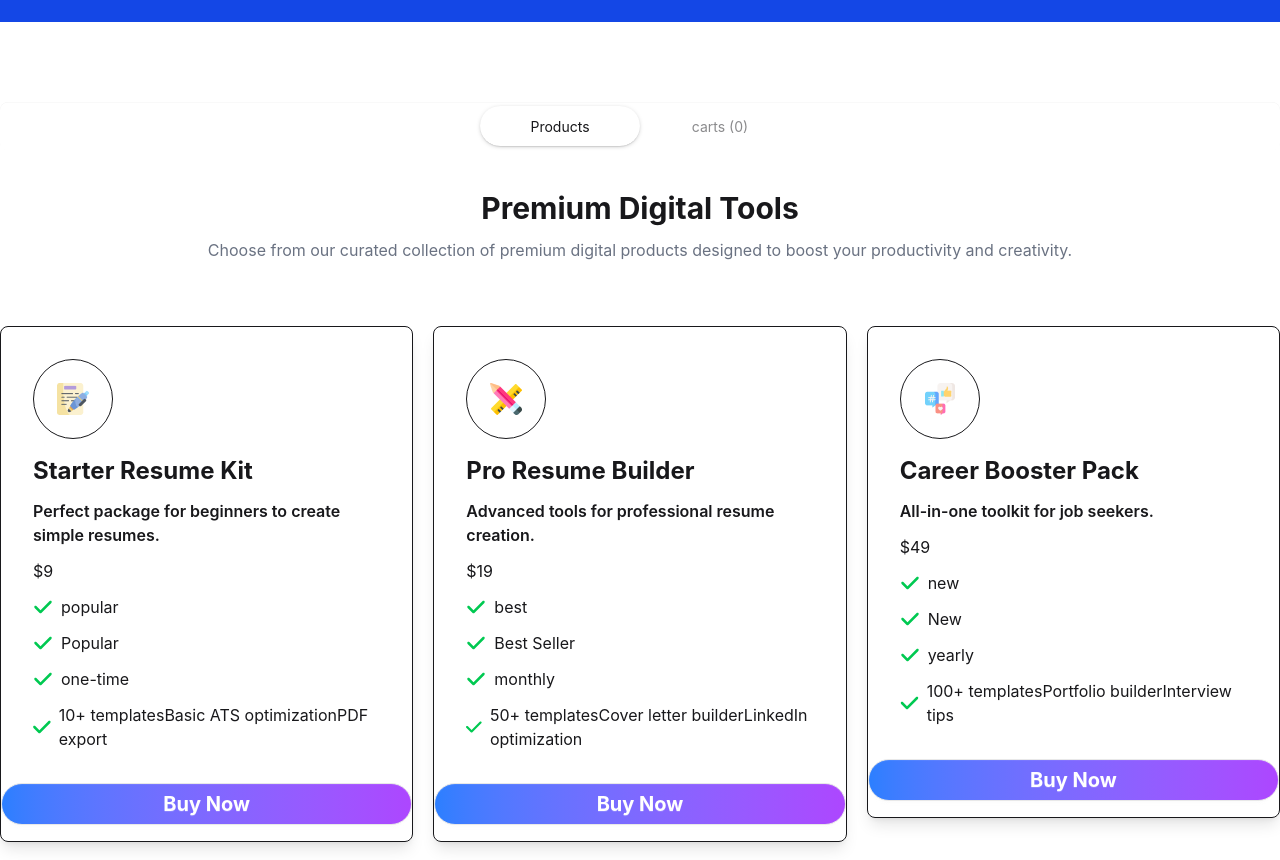
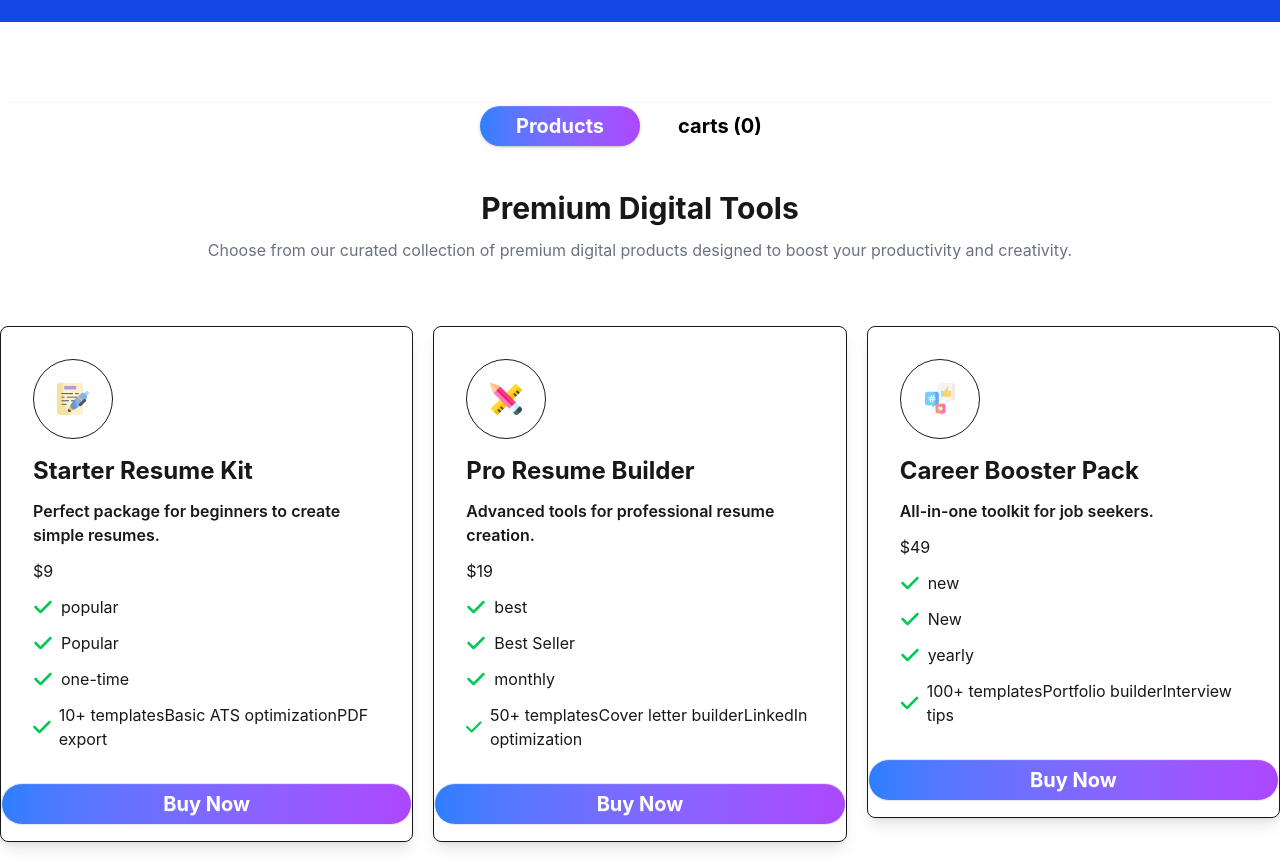
Before and after one commit to sharminkhanam/assignment-six, a React (Vite) app: page / in a window 1280 px wide. Shown: the part 965-1825 px from the top of the page. Built offline with nearby package versions, Linux system fonts and the light colour scheme.

Commit message:
product tab style done

```diff
--- a/src/App.jsx
+++ b/src/App.jsx
@@ -37,19 +37,39 @@ console.log(active)
     <Stats></Stats>
      {/* name of each tab group should be unique */}
       <div className="tabs tabs-box justify-center bg-transparent mt-20">
-        <input type="radio" name="my_tabs_1" className="tab rounded-full w-40 " aria-label="Products"
-         onClick={() => setActive("Products")}
-        defaultChecked  />
+          <input type="radio"
+          name="my_tabs_1"
+          className="tab rounded-full w-40 text-xl font-bold text-black
+            checked:bg-gradient-to-r
+            checked: from-blue-500
+            checked: to-purple-500
+            checked:text-white"
+          aria-label="Products"
+          onClick={() => setActive("Products")}
+          defaultChecked  />
 
-        <input type="radio" name="my_tabs_1"
-        className="tab rounded-full w-40 "
-        aria-label={`carts (${carts.length}) `}
-        onClick={() => setActive("cart")}
-        />
+          <input type="radio"
+          name="my_tabs_1"
+          className="tab rounded-full w-40 text-xl font-bold text-black
+           checked:bg-gradient-to-r
+           checked: from-blue-500
+           checked: to-purple-500
+            checked:text-white"
+          aria-label={`carts (${carts.length}) `}
+          onClick={() => setActive("cart")}
+          />
 
       </div>
-     {active === "products" && <Products productPromise={productPromise} carts={carts} setCarts={setCarts}/>}
-     { active === "cart" && <Cart carts={carts} setCarts={setCarts}/>}
+     {active === "products" &&
+     <Products
+     productPromise={productPromise}
+     carts={carts}
+     setCarts={setCarts}/>}
+
+     { active === "cart" &&
+     <Cart
+     carts={carts}
+     setCarts={setCarts}/>}
 
      <Steps></Steps>
 
```
